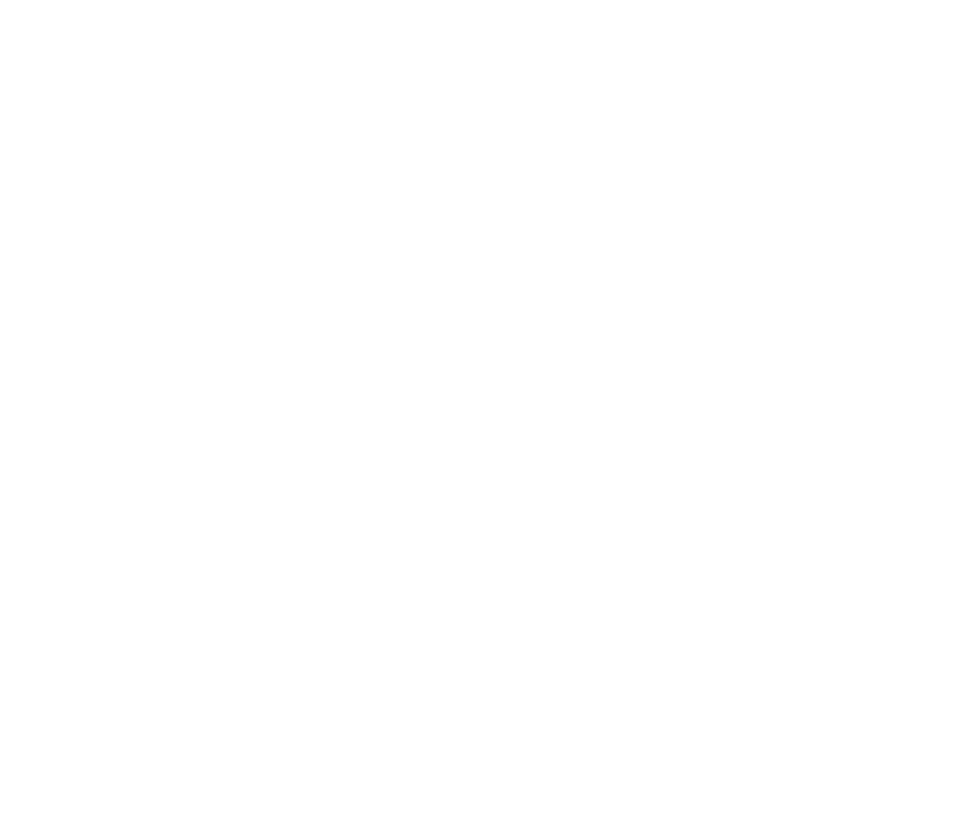
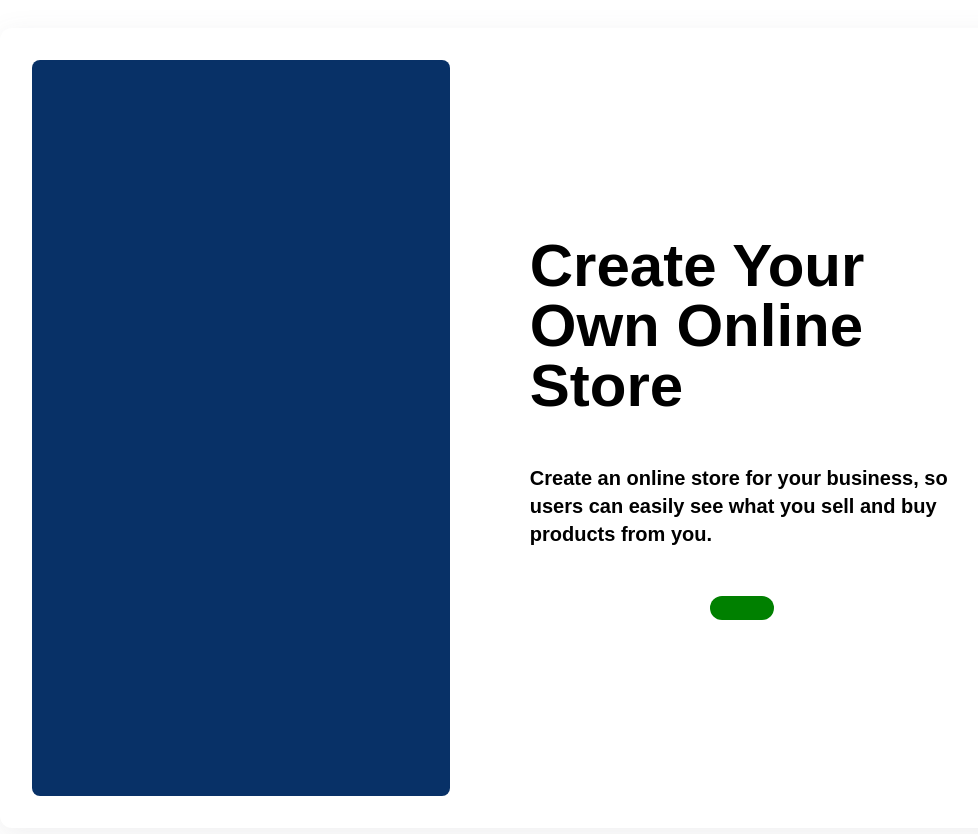
Before and after one commit to Fullstack-Roadmap/Gazzar-Frontend, a React app: page / in a window 1280 px wide. Shown: the part 2168-3002 px from the top of the page, without its empty margins (107-1085 px from the left). Built offline with nearby package versions, Linux system fonts and the light colour scheme; the HTML template or start-up script is replaced by a standard one.

Commit message:
call to action section layout done

```diff
--- a/src/components/CreateStoreSection.jsx
+++ b/src/components/CreateStoreSection.jsx
@@ -1,9 +1,20 @@
 import React from 'react'
+import Button from './Button';
 
 const CreateStoreSection = () => {
-  return (
-    <div>CreateStoreSection</div>
-  )
+   return (
+     <div className="h-screen w-5/6 shadow-custom my-40 flex justify-between items-center p-8 rounded-xl">
+       <div className="w-full h-full bg-blue rounded-lg"></div>
+       <div className='p-20 flex justify-center items-center flex-col gap-12'>
+         <header className='text-6xl font-bold'>Create Your Own Online Store</header>
+         <p>
+           Create an online store for your business, so users can easily see
+           what you sell and buy products from you.
+         </p>
+         <Button/>
+       </div>
+     </div>
+   );
 }
 
 export default CreateStoreSection
```
